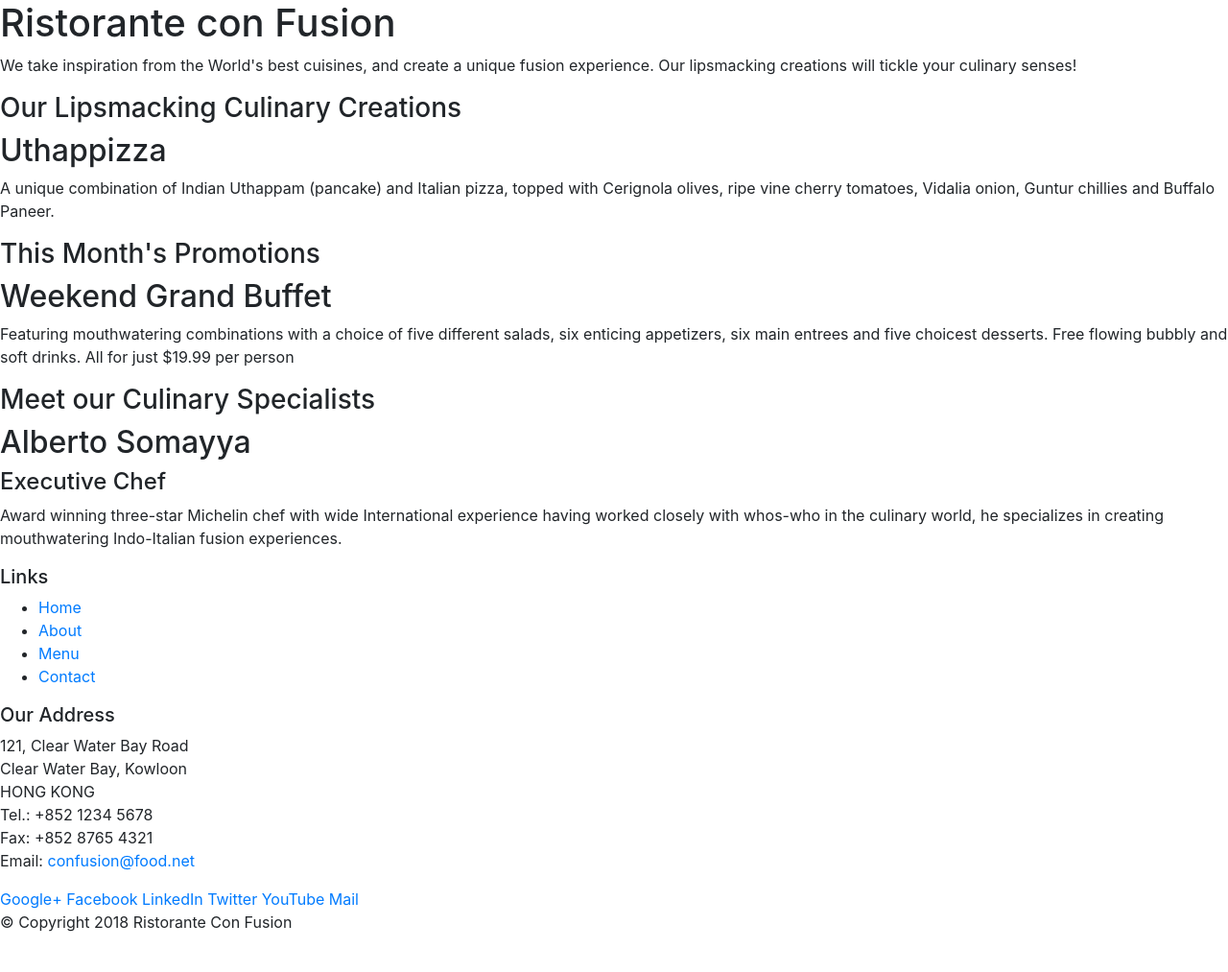
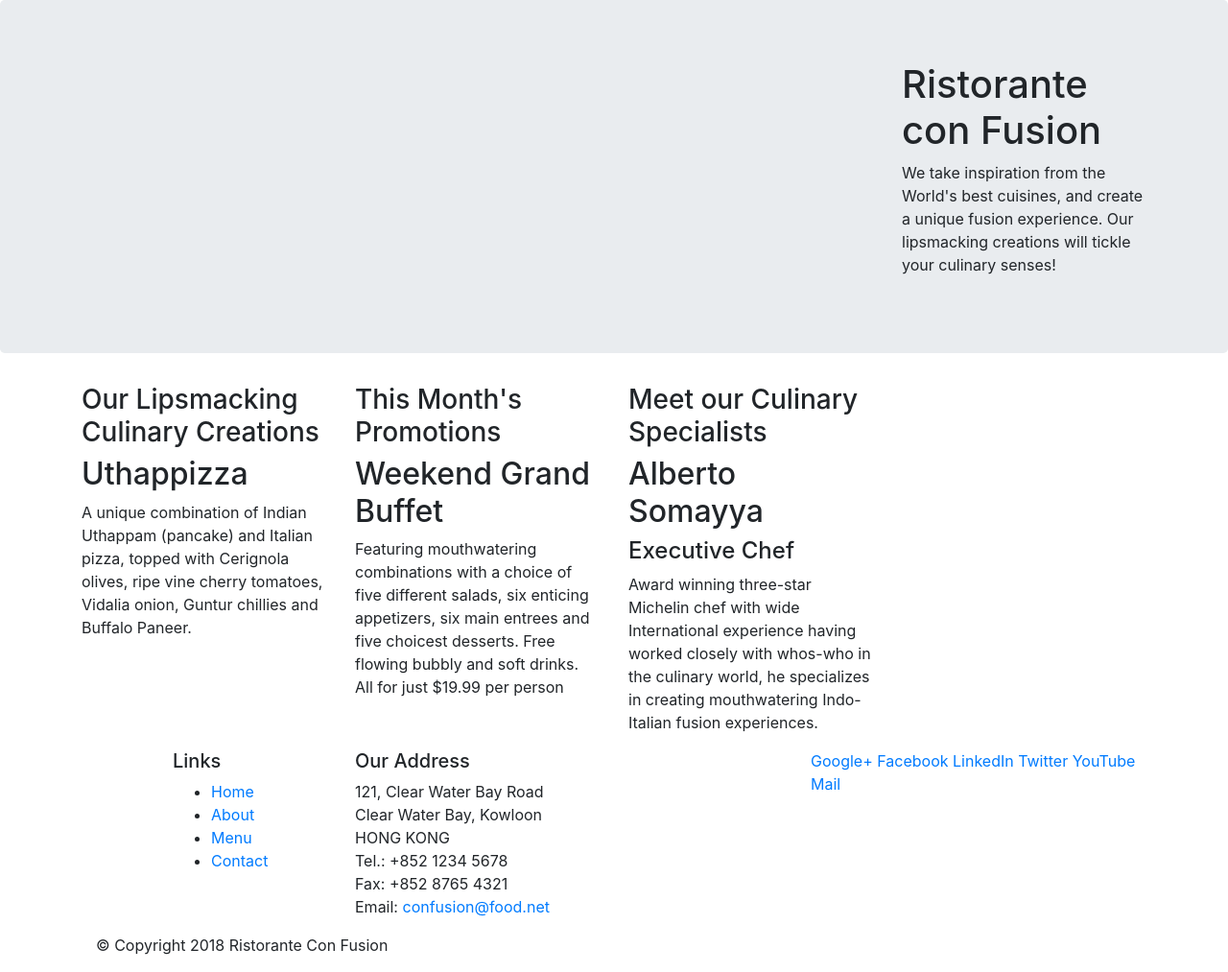
Before and after one commit to jefflung/bootstrap4, a website: page index.html in a window 1280 px wide. Shown: the whole page at 96% size. Before the commit the page ends 989 px from the top, so only its background shows below. Drawn offline with nearby package versions, Linux system fonts and the light colour scheme.

Commit message:
Bootstrap Grid Part 1

```diff
--- a/index.html
+++ b/index.html
@@ -14,21 +14,22 @@
 
 <body>
 
-    <header>
-        <div>
-            <div>
-                <div>
+    <header class="jumbotron">
+        <div class="container">
+            <div class="row">
+                <div class="col-12 col-sm-4 order-sm-last col-md-3">
                     <h1>Ristorante con Fusion</h1>
                     <p>We take inspiration from the World's best cuisines, and create a unique fusion experience. Our lipsmacking creations will tickle your culinary senses!</p>
                 </div>
-                <div>
+                <div class="col col-sm order-sm-first col-md">
                 </div>
             </div>
         </div>
     </header>
 
-    <div>
-        <div>
+    <div class="container">
+        <div class="row">
+            <div class="col-12 col-sm-4 col-md-3">
                 <div>
                     <h3>Our Lipsmacking Culinary Creations</h3>
                 </div>
@@ -38,8 +39,7 @@
                 </div>
             </div>
 
-
-        <div>
+            <div class="col-12 col-sm-4  col-md-3">
                 <div>
                     <h3>This Month's Promotions</h3>
                 </div>
@@ -49,7 +49,7 @@
                 </div>
             </div>
 
-        <div>
+            <div class="col-12 col-sm-4 col-md-3">
                 <div>
                     <h3>Meet our Culinary Specialists</h3>
                 </div>
@@ -60,11 +60,12 @@
                 </div>
             </div>
         </div>
+    </div>
 
     <footer>
-        <div>
-            <div>
-                <div>
+        <div class="container">
+            <div class="row">
+                <div class="col-4 offset-1 col-sm-2">
                     <h5>Links</h5>
                     <ul>
                         <li><a href="#">Home</a></li>
@@ -73,7 +74,7 @@
                         <li><a href="#">Contact</a></li>
                     </ul>
                 </div>
-                <div>
+                <div class="col-7 col-sm-5">
                     <h5>Our Address</h5>
                     <address>
 		              121, Clear Water Bay Road<br>
@@ -84,7 +85,7 @@
 		              Email: <a href="mailto:confusion@food.net">confusion@food.net</a>
 		           </address>
                 </div>
-                <div>
+                <div class="col-12 col-sm-4">
                     <div>
                         <a href="http://google.com/+">Google+</a>
                         <a href="http://www.facebook.com/profile.php?id=">Facebook</a>
@@ -95,7 +96,7 @@
                     </div>
                 </div>
            </div>
-           <div>
+           <div class="col-auto">
                 <div>
                     <p>© Copyright 2018 Ristorante Con Fusion</p>
                 </div>
```
Lines whose indentation alone changed are shown as unchanged.
